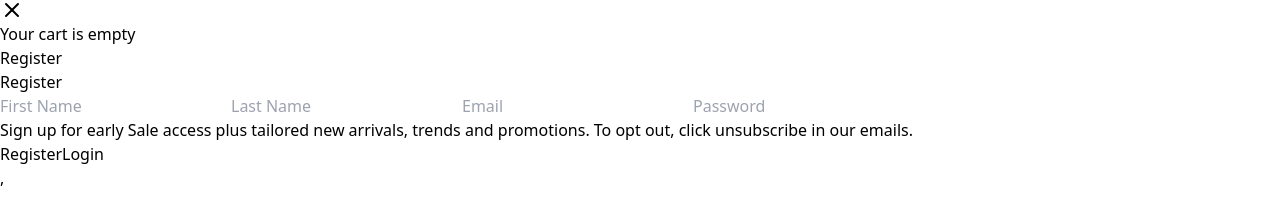
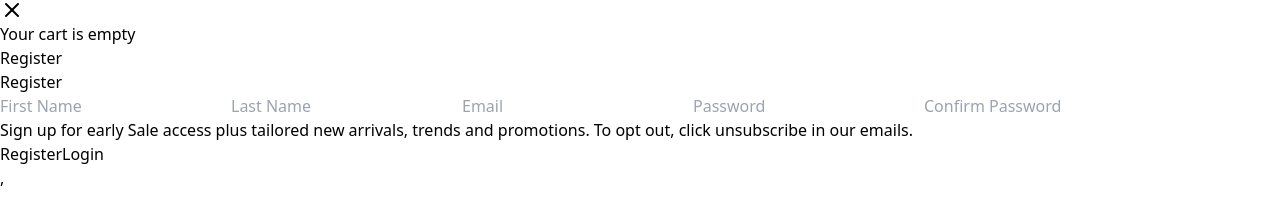
Before and after one commit to ItzAkmal97/ecom-store, a React (Vite) app: page /signup in a window 1280 px wide. Shown: the part 290-492 px from the top of the page. Built offline with nearby package versions, Linux system fonts and the light colour scheme.

Commit message:
Added form validations

```diff
--- a/package.json
+++ b/package.json
@@ -10,6 +10,7 @@
     "preview": "vite preview"
   },
   "dependencies": {
+    "@hookform/resolvers": "^3.9.1",
     "@reduxjs/toolkit": "^2.3.0",
     "lucide-react": "^0.460.0",
     "react": "^18.3.1",
--- a/src/components/LoginPage.tsx
+++ b/src/components/LoginPage.tsx
@@ -1,11 +1,33 @@
 import { NavLink } from "react-router-dom";
+import { useForm } from "react-hook-form";
+import { yupResolver } from "@hookform/resolvers/yup";
+import * as yup from "yup";
+
+type LoginData = {
+  email: string;
+  password: string;
+};
 function LoginPage() {
+  const schema = yup.object().shape({
+    email: yup.string().email().required(),
+    password: yup.string().required(),
+  });
+
+  const {
+    register,
+    handleSubmit,
+    formState: { errors },
+  } = useForm<LoginData>({
+    resolver: yupResolver(schema),
+  });
+
+  const onSubmit = () => {
+    alert("User Logged in Successfully");
+  };
   return (
     <div className="px-4 py-16">
-      <h1 className="text-center text-3xl md:text-4xl mt-8 mb-4">
-        Log In
-      </h1>
-      <form>
+      <h1 className="text-center text-3xl md:text-4xl mt-8 mb-4">Log In</h1>
+      <form onSubmit={handleSubmit(onSubmit)}>
         <div className="flex flex-col gap-6 mt-8 md:flex md:flex-row md:justify-around">
           <div className="flex flex-col gap-4 items-start justify-between w-full md:w-1/2">
             <h2 className="text-2xl font-semibold mb-4">Log In</h2>
@@ -13,12 +35,20 @@ function LoginPage() {
               type="email"
               placeholder="Email"
               className="h-14 w-full border focus:border-black transition duration-500 ease-in-out p-2 rounded-md"
+              {...register("email")}
             />
+            {errors.email && (
+              <p className="text-red-500">{errors.email.message}</p>
+            )}
             <input
               type="password"
               placeholder="Password"
               className="h-14 w-full border focus:border-black transition duration-500 ease-in-out p-2 rounded-md"
+              {...register("password")}
             />
+            {errors.password && (
+              <p className="text-red-500">{errors.password.message}</p>
+            )}
             <button
               type="submit"
               className="bg-black text-white font-semibold py-3 px-6 rounded-md hover:transform hover:scale-105 duration-300 ease-in-out mt-4"
@@ -30,8 +60,8 @@ function LoginPage() {
           <div className="flex flex-col gap-6 items-start md:max-w-lg">
             <h2 className="text-2xl mt-6 font-bold">New Customer</h2>
             <p className="text-gray-500 font-semibold">
-          Sign up for early Sale access plus tailored new arrivals, trends and
-          promotions. To opt out, click unsubscribe in our emails.
+              Sign up for early Sale access plus tailored new arrivals, trends
+              and promotions. To opt out, click unsubscribe in our emails.
             </p>
 
             <NavLink to={"/signup"}>
@@ -40,9 +70,7 @@ function LoginPage() {
               </button>
             </NavLink>
           </div>
-
         </div>
-
       </form>
     </div>
   );
--- a/src/components/SignupPage.tsx
+++ b/src/components/SignupPage.tsx
@@ -1,35 +1,111 @@
 import { NavLink } from "react-router-dom";
+import { useForm } from "react-hook-form";
+import { yupResolver } from "@hookform/resolvers/yup";
+import * as yup from "yup";
+// import { useState } from "react";
+
+type SignupData = {
+  firstName: string;
+  lastName: string;
+  email: string;
+  password: string;
+  confirmPassword: string;
+};
 function SignupPage() {
+  const schema = yup.object().shape({
+    firstName: yup.string().required(),
+    lastName: yup.string().min(2).required(),
+    email: yup.string().email().required(),
+    password: yup
+      .string()
+      .required()
+      .min(8, "Password must be at least 8 characters long")
+      .max(128, "Password must be no more than 128 characters long")
+      .matches(
+        /^(?=.*[a-z])/,
+        "Password must contain at least one lowercase letter"
+      )
+      .matches(
+        /^(?=.*[A-Z])/,
+        "Password must contain at least one uppercase letter"
+      )
+      .matches(/^(?=.*[0-9])/, "Password must contain at least one number")
+      .matches(
+        /^(?=.*[!@#$%^&*()_+={};:<>?])/,
+        "Password must contain at least one special character"
+      ),
+    confirmPassword: yup
+      .string()
+      .oneOf([yup.ref("password")], "Passwords must match")
+      .required("Confirm Password is required"),
+  });
+
+  const {
+    register,
+    handleSubmit,
+    formState: { errors },
+    reset,
+  } = useForm<SignupData>({
+    resolver: yupResolver(schema),
+  });
+
+  const onSubmit = () => {
+    alert("Form submitted successfully");
+    reset();
+  };
+
   return (
     <div className="px-4 sm:flex sm:flex-col sm:justify-center sm:items-center py-16">
       <h1 className="text-center text-3xl md:text-4xl mt-8 mb-4">Register</h1>
-      <form className="flex flex-col gap-6 mt-8 max-w-[500px]">
+      <form
+        className="flex flex-col gap-6 mt-8 max-w-[500px]"
+        onSubmit={handleSubmit(onSubmit)}
+      >
         <h2 className="text-2xl font-semibold mb-4">Register</h2>
 
         <input
-          type="name"
+          type="text"
           placeholder="First Name"
           className="h-14 w-full border focus:border-black transition duration-500 ease-in-out p-2 rounded-md"
+          {...register("firstName")}
         />
-
+        {errors.firstName && (
+          <p className="text-red-500">{"First name is required"}</p>
+        )}
         <input
-          type="name"
+          type="text"
           placeholder="Last Name"
           className="h-14 w-full border focus:border-black transition duration-500 ease-in-out p-2 rounded-md"
+          {...register("lastName")}
         />
-
+        {errors.lastName && (
+          <p className="text-red-500">{"Last name must be at least 2 characters and is required"}</p>
+        )}
         <input
           type="email"
           placeholder="Email"
           className="h-14 w-full border focus:border-black transition duration-500 ease-in-out p-2 rounded-md"
+          {...register("email")}
         />
-
+        {errors.email && <p className="text-red-500">{errors.email.message}</p>}
         <input
           type="password"
           placeholder="Password"
           className="h-14 w-full border focus:border-black transition duration-500 ease-in-out p-2 rounded-md"
+          {...register("password")}
         />
-
+        {errors.password && (
+          <p className="text-red-500">{errors.password.message}</p>
+        )}
+        <input
+          type="password"
+          placeholder="Confirm Password"
+          className="h-14 w-full border focus:border-black transition duration-500 ease-in-out p-2 rounded-md"
+          {...register("confirmPassword")}
+        />
+        {errors.confirmPassword && (
+          <p className="text-red-500">{errors.confirmPassword.message}</p>
+        )}
         <p className="text-gray-500 font-semibold">
           Sign up for early Sale access plus tailored new arrivals, trends and
           promotions. To opt out, click unsubscribe in our emails.
@@ -42,7 +118,6 @@ function SignupPage() {
           Register
         </button>
 
-
         <NavLink to={"/login"}>
           <button className="w-full h-full hover:bg-black hover:text-white border border-black font-semibold py-3 px-6 rounded-md hover:transform hover:scale-105 duration-300 ease-in-out">
             Login
```
Also changed, not shown: 1 other file (tests, documents, lock files or other folders). Lines whose indentation alone changed are shown as unchanged.
